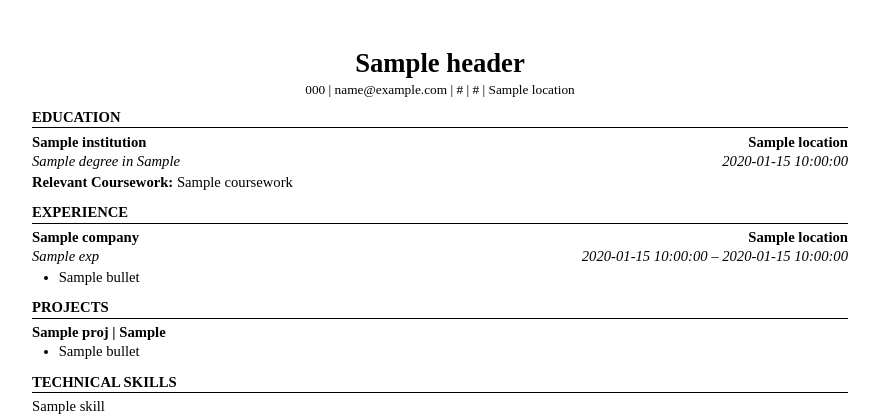
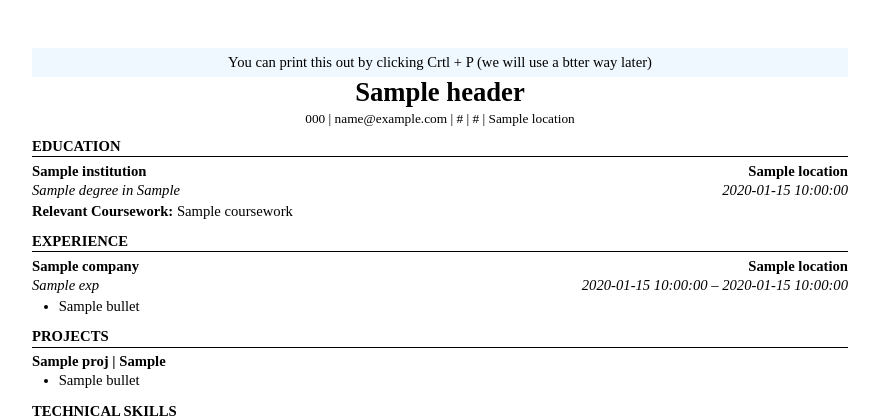
Before and after one commit to marouaneMJH/InernTrack, a Flask app: template web/templates/resume.html in a window 1280 px wide. Shown: the top 420 px of the page, without its empty margins (200-1079 px from the left). Run offline with Flask 3, Linux system fonts and the light colour scheme; the template is opened without the code that fills it: most values are stand-ins (such as "Sample title", 1, 10 or a date in 2020).

Commit message:
docs :add note point out how to print the resume (tmp)

```diff
--- a/web/templates/resume.html
+++ b/web/templates/resume.html
@@ -104,6 +104,9 @@
         body {
           padding: 0.5in 0.75in;
         }
+        center {
+          visibility: hidden;
+        }
       }
 
       @media (max-width: 768px) {
@@ -120,6 +123,10 @@
     </style>
   </head>
   <body>
+    <center class="note resume" style="background-color: aliceblue;padding: 6px;">
+      You can print this out by clicking Crtl + P (we will use a btter way
+      later)
+    </center>
     <div class="resume">
       <header class="header">
         <h1>{{ resume.header.name }}</h1>
```
